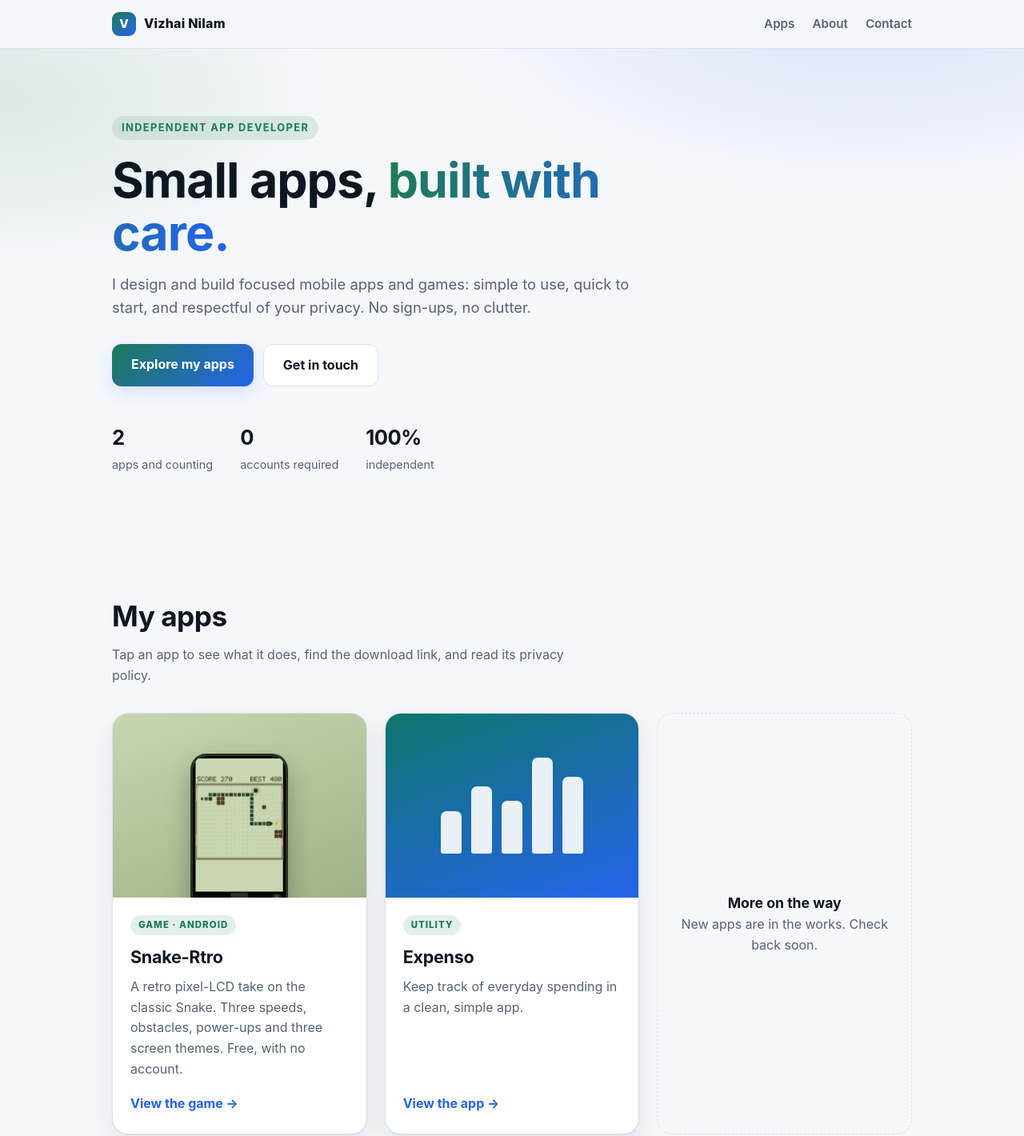
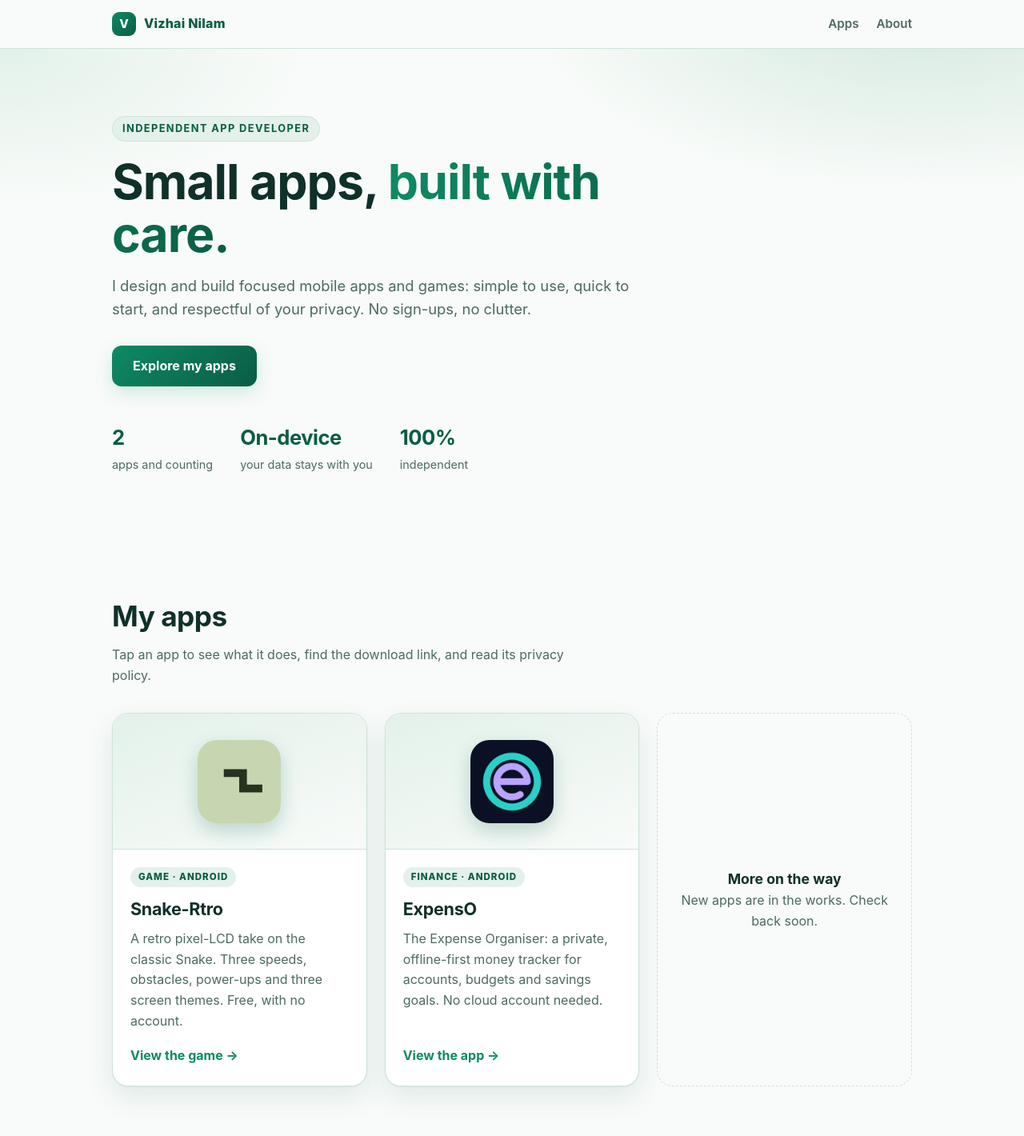
Before and after one commit to vizhai-nilam/vizhai-nilam.github.io, a plain HTML site: page index.html in a window 1280 px wide. Shown: the top 1420 px of the page at 80% size. Drawn offline with Linux system fonts and the light colour scheme.

Commit message:
Emerald mist and pearl theme, app icons, remove get-in-touch
Co-Authored-By: Claude Sonnet 5.5 <noreply@anthropic.com>

```diff
--- a/index.html
+++ b/index.html
@@ -4,73 +4,61 @@
 <meta charset="utf-8">
 <meta name="viewport" content="width=device-width, initial-scale=1">
 <title>Vizhai Nilam — Independent app developer</title>
-<meta name="description" content="Vizhai Nilam builds focused, privacy-friendly mobile apps and games. Explore Snake-Rtro, Expenso and more.">
+<meta name="description" content="Vizhai Nilam builds focused, privacy-friendly mobile apps and games. Explore Snake-Rtro, ExpensO and more.">
+<meta name="color-scheme" content="light">
 <style>
   :root {
-    --bg:#f5f7fb; --bg2:#eaf0f8; --ink:#0f1722; --muted:#566275; --card:#ffffff; --line:#dbe2ec;
-    --accent:#1f7a5a; --accent2:#2563eb; --glow:rgba(37,99,235,.14);
-    --shadow:0 1px 2px rgba(15,23,34,.06), 0 12px 32px rgba(15,23,34,.08);
-  }
-  @media (prefers-color-scheme: dark) {
-    :root {
-      --bg:#0b1118; --bg2:#101a26; --ink:#eaf0f7; --muted:#97a5b8; --card:#121c28; --line:#223042;
-      --accent:#5fd3a4; --accent2:#7aa8ff; --glow:rgba(122,168,255,.16);
-      --shadow:0 1px 2px rgba(0,0,0,.4), 0 16px 40px rgba(0,0,0,.35);
-    }
+    --pearl:#f8fbf9; --mist:#e3f1ea; --mist2:#d3e8de;
+    --ink:#10302a; --muted:#4d6a61; --line:#cfe3d9; --card:#ffffff;
+    --emerald:#0e8a64; --deep:#0a5c45; --glow:rgba(14,138,100,.16);
+    --shadow:0 1px 2px rgba(10,92,69,.06), 0 14px 34px rgba(10,92,69,.10);
   }
   * { box-sizing:border-box; }
   html { scroll-behavior:smooth; }
-  body { margin:0; font-family:-apple-system,"Segoe UI",Roboto,Helvetica,Arial,sans-serif; background:var(--bg); color:var(--ink); line-height:1.6; -webkit-font-smoothing:antialiased; }
+  body { margin:0; font-family:-apple-system,"Segoe UI",Roboto,Helvetica,Arial,sans-serif; background:var(--pearl); color:var(--ink); line-height:1.6; -webkit-font-smoothing:antialiased; }
   a { color:inherit; }
   .wrap { max-width:1040px; margin:0 auto; padding:0 20px; }
 
   /* nav */
-  header.nav { position:sticky; top:0; z-index:10; backdrop-filter:saturate(1.4) blur(12px); background:color-mix(in srgb, var(--bg) 82%, transparent); border-bottom:1px solid var(--line); }
+  header.nav { position:sticky; top:0; z-index:10; backdrop-filter:saturate(1.3) blur(12px); background:rgba(248,251,249,.85); border-bottom:1px solid var(--line); }
   .nav .wrap { display:flex; align-items:center; justify-content:space-between; height:60px; }
-  .brand { display:flex; align-items:center; gap:10px; font-weight:800; letter-spacing:.2px; text-decoration:none; }
-  .logo { width:30px; height:30px; border-radius:9px; background:linear-gradient(135deg,var(--accent),var(--accent2)); display:grid; place-items:center; color:#fff; font-weight:800; font-size:15px; }
+  .brand { display:flex; align-items:center; gap:10px; font-weight:800; letter-spacing:.2px; text-decoration:none; color:var(--deep); }
+  .logo { width:30px; height:30px; border-radius:9px; background:linear-gradient(135deg,var(--emerald),var(--deep)); display:grid; place-items:center; color:#fff; font-weight:800; font-size:15px; }
   .links a { text-decoration:none; color:var(--muted); font-weight:600; margin-left:22px; font-size:.95em; }
-  .links a:hover { color:var(--ink); }
+  .links a:hover { color:var(--deep); }
 
   /* hero */
-  .hero { position:relative; overflow:hidden; background:radial-gradient(900px 400px at 85% -10%, var(--glow), transparent 60%), radial-gradient(700px 360px at 0% 10%, rgba(31,122,90,.12), transparent 60%), var(--bg); }
+  .hero { position:relative; overflow:hidden; background:radial-gradient(800px 380px at 90% -10%, var(--mist2), transparent 62%), radial-gradient(640px 320px at 0% 0%, var(--mist), transparent 60%), var(--pearl); }
   .hero .wrap { padding:84px 20px 76px; }
-  .eyebrow { display:inline-block; font-size:.8em; font-weight:700; letter-spacing:1.4px; text-transform:uppercase; color:var(--accent); background:color-mix(in srgb, var(--accent) 12%, transparent); padding:5px 12px; border-radius:999px; }
-  h1 { font-size:clamp(2.2rem,6vw,3.8rem); line-height:1.08; margin:18px 0 16px; letter-spacing:-1px; max-width:16ch; }
-  h1 span { background:linear-gradient(90deg,var(--accent),var(--accent2)); -webkit-background-clip:text; background-clip:text; color:transparent; }
+  .eyebrow { display:inline-block; font-size:.8em; font-weight:700; letter-spacing:1.4px; text-transform:uppercase; color:var(--deep); background:var(--mist); border:1px solid var(--line); padding:5px 12px; border-radius:999px; }
+  h1 { font-size:clamp(2.2rem,6vw,3.8rem); line-height:1.08; margin:18px 0 16px; letter-spacing:-1px; max-width:16ch; color:var(--ink); }
+  h1 span { background:linear-gradient(90deg,var(--emerald),var(--deep)); -webkit-background-clip:text; background-clip:text; color:transparent; }
   .lead { font-size:1.15rem; color:var(--muted); max-width:56ch; margin:0 0 30px; }
-  .cta { display:flex; flex-wrap:wrap; gap:12px; }
-  .btn { display:inline-block; padding:13px 24px; border-radius:12px; font-weight:700; text-decoration:none; transition:transform .15s, box-shadow .15s; }
-  .btn.primary { background:linear-gradient(135deg,var(--accent),var(--accent2)); color:#fff; box-shadow:0 8px 22px var(--glow); }
-  .btn.ghost { border:1.5px solid var(--line); background:var(--card); }
+  .btn { display:inline-block; padding:13px 26px; border-radius:12px; font-weight:700; text-decoration:none; transition:transform .15s, box-shadow .15s; }
+  .btn.primary { background:linear-gradient(135deg,var(--emerald),var(--deep)); color:#fff; box-shadow:0 8px 22px var(--glow); }
   .btn:hover { transform:translateY(-2px); }
   .stats { display:flex; flex-wrap:wrap; gap:34px; margin-top:44px; }
-  .stat b { display:block; font-size:1.6rem; letter-spacing:-.5px; }
+  .stat b { display:block; font-size:1.6rem; letter-spacing:-.5px; color:var(--deep); }
   .stat span { color:var(--muted); font-size:.9em; }
 
   section { padding:72px 0; }
-  .alt { background:var(--bg2); }
-  h2 { font-size:clamp(1.6rem,4vw,2.2rem); letter-spacing:-.5px; margin:0 0 8px; }
+  .alt { background:var(--mist); border-top:1px solid var(--line); }
+  h2 { font-size:clamp(1.6rem,4vw,2.2rem); letter-spacing:-.5px; margin:0 0 8px; color:var(--ink); }
   .sec-sub { color:var(--muted); margin:0 0 34px; max-width:60ch; }
 
   /* app cards */
   .apps { display:grid; grid-template-columns:repeat(auto-fit,minmax(300px,1fr)); gap:22px; }
   .app { display:flex; flex-direction:column; background:var(--card); border:1px solid var(--line); border-radius:20px; overflow:hidden; text-decoration:none; box-shadow:var(--shadow); transition:transform .2s, border-color .2s; }
-  .app:hover { transform:translateY(-5px); border-color:var(--accent2); }
-  .art { height:230px; display:grid; place-items:center; position:relative; overflow:hidden; }
-  .art.snake { background:linear-gradient(160deg,#c7d6b0,#9fb287); align-items:start; }
-  .art.snake img { height:250px; width:auto; margin-top:50px; border-radius:20px 20px 0 0; border:3px solid #26331e; border-bottom:0; box-shadow:0 14px 30px rgba(0,0,0,.28); }
-  .art.expenso { background:linear-gradient(160deg,#0f766e,#2563eb); }
-  .art.expenso .bars { display:flex; align-items:flex-end; gap:12px; height:120px; }
-  .art.expenso .bars i { width:26px; border-radius:7px 7px 3px 3px; background:rgba(255,255,255,.9); display:block; }
-  .art.expenso .bars i:nth-child(1){height:44%} .art.expenso .bars i:nth-child(2){height:70%} .art.expenso .bars i:nth-child(3){height:55%} .art.expenso .bars i:nth-child(4){height:100%} .art.expenso .bars i:nth-child(5){height:80%}
+  .app:hover { transform:translateY(-5px); border-color:var(--emerald); }
+  .art { height:170px; display:grid; place-items:center; background:linear-gradient(160deg,var(--mist) 0%, var(--pearl) 100%); border-bottom:1px solid var(--line); }
+  .art img { width:104px; height:104px; border-radius:24px; box-shadow:0 10px 24px rgba(10,92,69,.22); display:block; }
   .body { padding:22px 22px 24px; display:flex; flex-direction:column; gap:8px; flex:1; }
-  .tag { align-self:flex-start; font-size:.72em; font-weight:800; letter-spacing:1px; text-transform:uppercase; color:var(--accent); background:color-mix(in srgb, var(--accent) 12%, transparent); padding:3px 10px; border-radius:999px; }
+  .tag { align-self:flex-start; font-size:.72em; font-weight:800; letter-spacing:1px; text-transform:uppercase; color:var(--deep); background:var(--mist); padding:3px 10px; border-radius:999px; }
   .app h3 { margin:2px 0 0; font-size:1.35rem; letter-spacing:-.3px; }
   .app p { margin:0; color:var(--muted); }
-  .go { margin-top:auto; padding-top:10px; font-weight:700; color:var(--accent2); }
+  .go { margin-top:auto; padding-top:10px; font-weight:700; color:var(--emerald); }
+  .go span { transition:margin .2s; }
   .app:hover .go span { margin-left:6px; }
-  .go span { transition:margin .2s; }
   .soon { border-style:dashed; box-shadow:none; background:transparent; align-items:center; justify-content:center; text-align:center; padding:40px 24px; color:var(--muted); min-height:200px; }
   .soon:hover { transform:none; border-color:var(--line); }
   .soon b { color:var(--ink); font-size:1.1rem; }
@@ -78,18 +66,14 @@
   /* values */
   .vals { display:grid; grid-template-columns:repeat(auto-fit,minmax(230px,1fr)); gap:18px; }
   .val { background:var(--card); border:1px solid var(--line); border-radius:16px; padding:22px; }
-  .ico { width:42px; height:42px; border-radius:12px; display:grid; place-items:center; font-size:20px; background:color-mix(in srgb, var(--accent2) 14%, transparent); margin-bottom:12px; }
+  .ico { width:42px; height:42px; border-radius:12px; display:grid; place-items:center; font-size:20px; background:var(--mist); margin-bottom:12px; }
   .val b { display:block; margin-bottom:4px; font-size:1.05rem; }
   .val p { margin:0; color:var(--muted); font-size:.95em; }
 
-  /* contact */
-  .contact { text-align:center; }
-  .contact .box { background:linear-gradient(135deg,color-mix(in srgb,var(--accent) 14%,var(--card)),color-mix(in srgb,var(--accent2) 14%,var(--card))); border:1px solid var(--line); border-radius:24px; padding:48px 24px; }
-  .contact p { color:var(--muted); max-width:52ch; margin:8px auto 22px; }
-  footer { padding:26px 0 40px; color:var(--muted); font-size:.88em; border-top:1px solid var(--line); }
+  footer { padding:26px 0 40px; color:var(--muted); font-size:.88em; border-top:1px solid var(--line); background:var(--pearl); }
   footer .wrap { display:flex; flex-wrap:wrap; gap:10px 24px; justify-content:space-between; }
-  footer a { text-decoration:none; } footer a:hover { text-decoration:underline; }
-  @media (max-width:560px){ .links a:not(:last-child){display:none} .hero .wrap{padding:56px 20px 52px} }
+  footer a { text-decoration:none; } footer a:hover { text-decoration:underline; color:var(--deep); }
+  @media (max-width:560px){ .hero .wrap{padding:56px 20px 52px} }
 </style>
 </head>
 <body>
@@ -97,7 +81,7 @@
 <header class="nav">
   <div class="wrap">
     <a class="brand" href="#top"><span class="logo">V</span> Vizhai Nilam</a>
-    <nav class="links"><a href="#apps">Apps</a><a href="#about">About</a><a href="#contact">Contact</a></nav>
+    <nav class="links"><a href="#apps">Apps</a><a href="#about">About</a></nav>
   </div>
 </header>
 
@@ -107,13 +91,10 @@
       <span class="eyebrow">Independent app developer</span>
       <h1>Small apps, <span>built with care.</span></h1>
       <p class="lead">I design and build focused mobile apps and games: simple to use, quick to start, and respectful of your privacy. No sign-ups, no clutter.</p>
-      <div class="cta">
-        <a class="btn primary" href="#apps">Explore my apps</a>
-        <a class="btn ghost" href="#contact">Get in touch</a>
-      </div>
+      <a class="btn primary" href="#apps">Explore my apps</a>
       <div class="stats">
         <div class="stat"><b>2</b><span>apps and counting</span></div>
-        <div class="stat"><b>0</b><span>accounts required</span></div>
+        <div class="stat"><b>On-device</b><span>your data stays with you</span></div>
         <div class="stat"><b>100%</b><span>independent</span></div>
       </div>
     </div>
@@ -126,7 +107,7 @@
       <div class="apps">
 
         <a class="app" href="https://snake-rtro.vizhai-nilam.co.in/" aria-label="Open the Snake-Rtro page">
-          <div class="art snake"><img src="images/gameplay-classic.webp" alt="Snake-Rtro gameplay screenshot" loading="lazy" width="941" height="2000"></div>
+          <div class="art"><img src="images/snake-rtro-icon.svg" alt="Snake-Rtro app icon" width="104" height="104"></div>
           <div class="body">
             <span class="tag">Game · Android</span>
             <h3>Snake-Rtro</h3>
@@ -135,12 +116,12 @@
           </div>
         </a>
 
-        <a class="app" href="https://expenso.vizhai-nilam.co.in/" aria-label="Open the Expenso page">
-          <div class="art expenso"><div class="bars"><i></i><i></i><i></i><i></i><i></i></div></div>
+        <a class="app" href="https://expenso.vizhai-nilam.co.in/" aria-label="Open the ExpensO page">
+          <div class="art"><img src="images/expenso-icon.png" alt="ExpensO app icon" width="104" height="104"></div>
           <div class="body">
-            <span class="tag">Utility</span>
-            <h3>Expenso</h3>
-            <p>Keep track of everyday spending in a clean, simple app.</p>
+            <span class="tag">Finance · Android</span>
+            <h3>ExpensO</h3>
+            <p>The Expense Organiser: a private, offline-first money tracker for accounts, budgets and savings goals. No cloud account needed.</p>
             <div class="go">View the app <span>→</span></div>
           </div>
         </a>
@@ -165,16 +146,6 @@
       </div>
     </div>
   </section>
-
-  <section id="contact" class="contact">
-    <div class="wrap">
-      <div class="box">
-        <h2>Say hello</h2>
-        <p>Questions, feedback, or ideas for the next app? Reach out through GitHub, or use the contact details on each app's Google Play page.</p>
-        <a class="btn primary" href="https://github.com/vizhai-nilam">Visit my GitHub</a>
-      </div>
-    </div>
-  </section>
 </main>
 
 <footer>
```
Also changed, not shown: images/expenso-icon.png (added), images/gameplay-classic.webp (deleted), images/snake-rtro-icon.svg (added).
